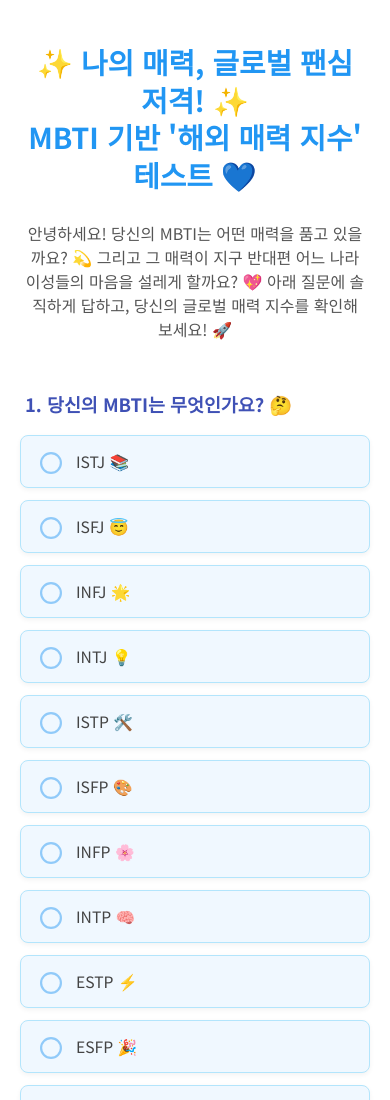
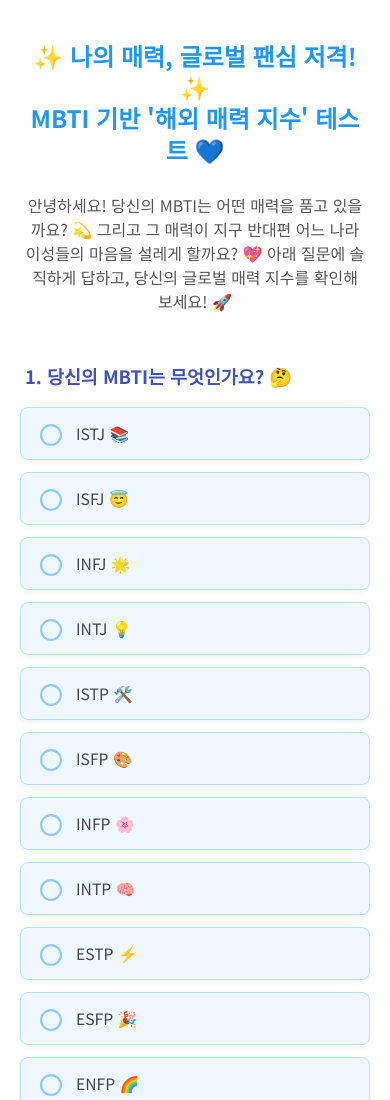
Before and after one commit to hackerseob/attractiveness, a plain HTML site: page index.html in a window 390 px wide. Shown: the top 1100 px of the page. Drawn offline with Linux system fonts and the light colour scheme.

Commit message:
Update index.html

```diff
--- a/index.html
+++ b/index.html
@@ -29,11 +29,19 @@
         }
         h1 {
             color: #2196f3; /* 메인 블루 */
-            font-size: 1.8em;
+            font-size: 1.8em; /* 기본 크기 */
             margin-bottom: 12px;
             line-height: 1.3;
             font-weight: 700;
         }
+
+        /* 모바일 화면 (max-width: 480px)에 대한 h1 글자 크기 조정 */
+        @media (max-width: 480px) {
+            h1 {
+                font-size: 1.5em; /* 모바일에서 더 작게 */
+            }
+        }
+
         .intro-text {
             font-size: 1em;
             line-height: 1.5;
```
